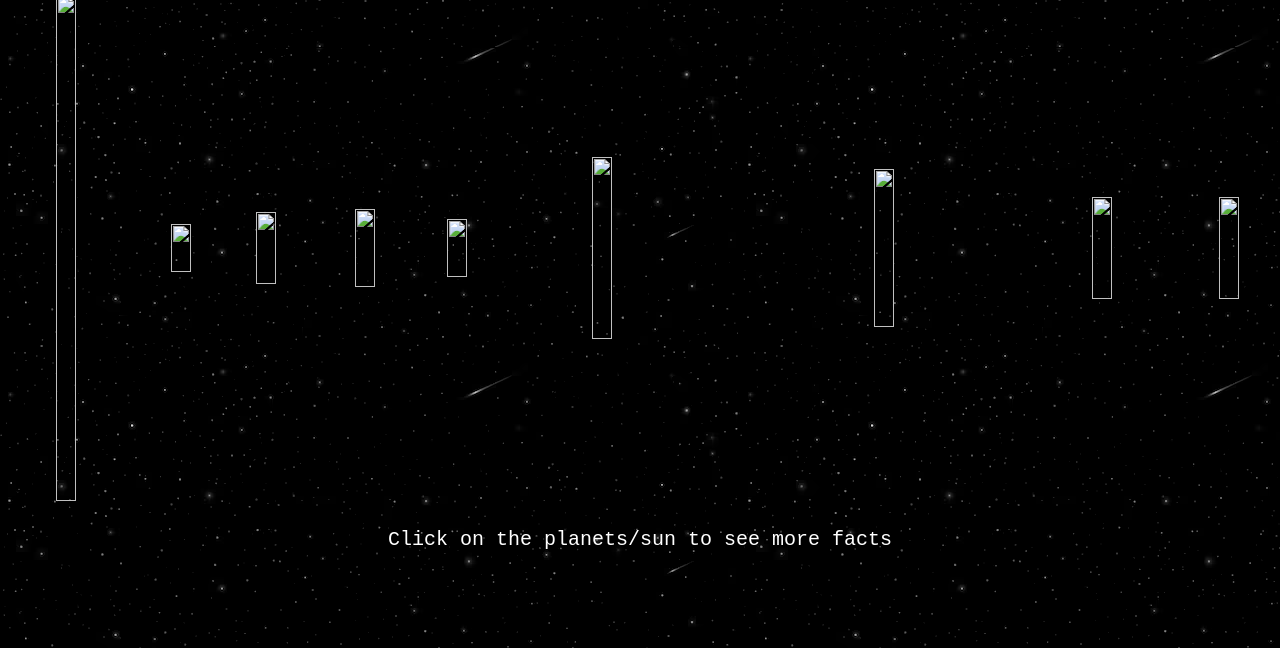
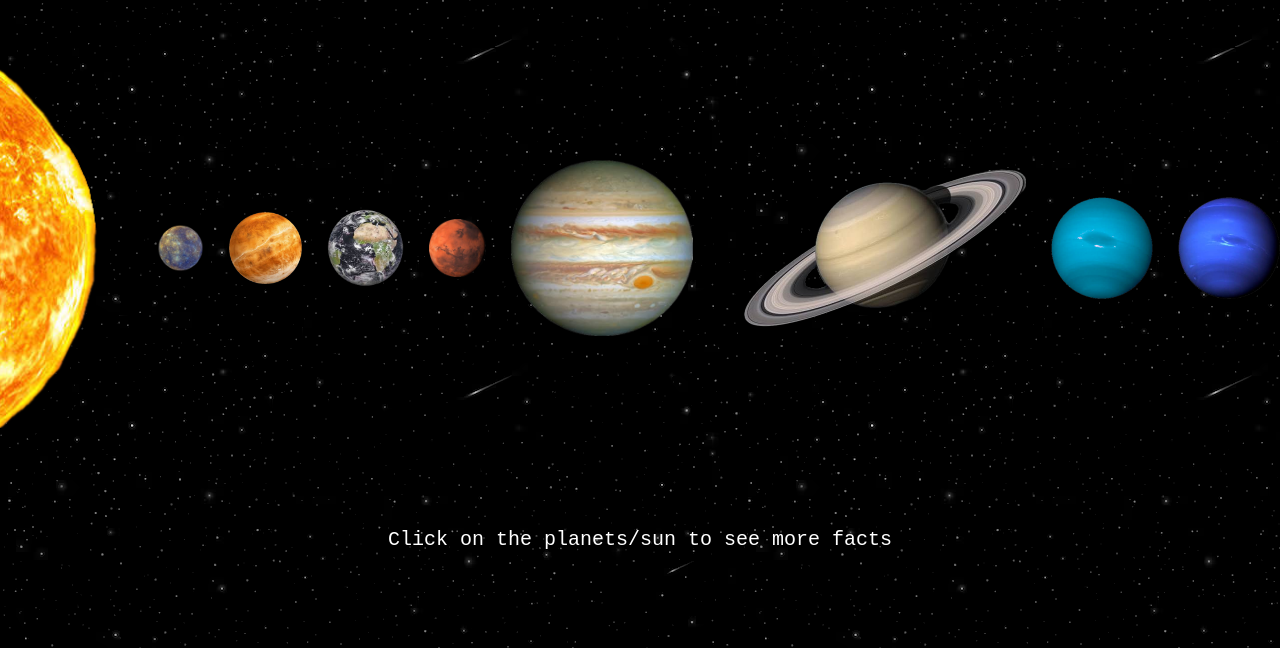
Before and after one commit to patmacd2025/patmacd2025.github.io, a plain HTML site: page index.html in a window 1280 px wide. Shown: the part 152-800 px from the top of the page. Drawn offline with Linux system fonts and the light colour scheme; files whose address does not match are found by name.

Commit message:
Update image source paths for planets

```diff
--- a/index.html
+++ b/index.html
@@ -14,47 +14,47 @@
                 <p>The Solar System</p>
             </div>
             <div class="planet sun">
-                <a href="sun.html"><img src="Images/Sun.png"></a>
+                <a href="sun.html"><img src="Sun.png"></a>
                 <p class="info">The Sun</p>
                 <p class="text">The Sun is the largest object in our solar system with a radius of around 1,393,000 kilometers.</p>
             </div>
             <div class="planet mercury">
-                <a href="mercury.html"><img src="Images/mercury.png"></a>
+                <a href="mercury.html"><img src="mercury.png"></a>
                 <p class="info">Mercury</p>
                 <p class="text">Mercury is the closest planet to the sun and is the smallest planet in our solar system.</p>
             </div>
             <div class="planet venus">
-                <a href="venus.html"><img src="Images/venus.png"></a>
+                <a href="venus.html"><img src="venus.png"></a>
                 <p class="info">Venus</p>
                 <p class="text">Venus is the hottest planet in the solar system. This is because of it's thick atmosphere that traps most of the heat.</p>
             </div>
             <div class="planet earth">
-                <a href="earth.html" ><img src="Images/earth.png"></a>
+                <a href="earth.html" ><img src="earth.png"></a>
                 <p class="info">Earth</p>
                 <p class="text">Earth is the only planet in the solar system that is known to support life.</p>
             </div>
             <div class="planet mars">
-                <a href="mars.html"><img src="Images/mars.png"></a>
+                <a href="mars.html"><img src="mars.png"></a>
                 <p class="info">Mars</p>
                 <p class="text">Mars has no rings, but in 50 million years when Phobos crashes into it, the debris could form rings.</p>
             </div>
             <div class="planet jupiter">
-                <a href="jupiter.html"><img src="Images/jupiter.png">
+                <a href="jupiter.html"><img src="jupiter.png">
                 <p class="info">Jupiter</p>
                 <p class="text">Jupiter's iconic Great Red Spot is a giant storm bigger than Earth.</p>
             </div>
             <div class="planet saturn">
-                <a href="saturn.html"><img src="Images/saturn.png"></a>
+                <a href="saturn.html"><img src="saturn.png"></a>
                 <p class="info">Saturn</p>
                 <p class="text">Saturn has 146 confirmed moons in it's orbit.</p>
             </div>
             <div class="planet uranus">
-                <a href="uranus.html"><img src="Images/uranus.png"></a>
+                <a href="uranus.html"><img src="uranus.png"></a>
                 <p class="info">Uranus</p>
                 <p class="text">Uranus spins on it's axis with a tilt of 97.77 degrees, meaning that it orbits the sun sideways.</p>
             </div>
             <div class="planet neptune">
-                <a href="neptune.html"><img src="Images/neptune.png"></a>
+                <a href="neptune.html"><img src="neptune.png"></a>
                 <p class="info">Neptune</p>
                 <p class="text">The sunlight we see here on Earth is roughly 900 times as bright as sunlight on Neptune.</p>
             </div>
```
